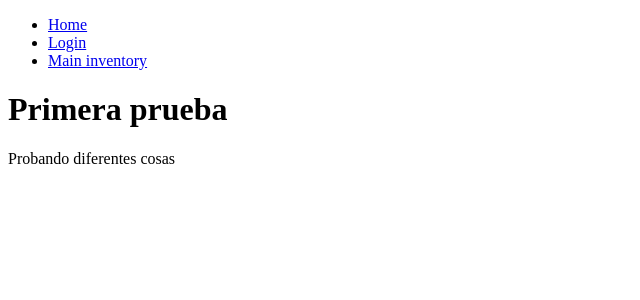
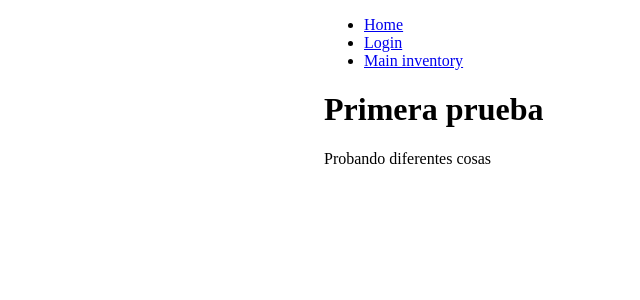
Before and after one commit to Veluxian/pp_001, a React (Create React App) app in the folder front_pp_01/: page / in a window 1280 px wide. Shown: the top 300 px of the page, without its empty margins (0-640 px from the left). Built offline with nearby package versions, Linux system fonts and the light colour scheme.

Commit message:
instalamos sass y damos el primer centrar del div

```diff
--- a/front_pp_01/package.json
+++ b/front_pp_01/package.json
@@ -9,7 +9,8 @@
     "react": "^19.0.0",
     "react-dom": "^19.0.0",
     "react-router-dom": "^7.1.4",
-    "react-scripts": "5.0.1"
+    "react-scripts": "5.0.1",
+    "sass": "^1.84.0"
   },
   "scripts": {
     "start": "react-scripts start",
--- a/front_pp_01/src/assets/styles/index.scss
+++ b/front_pp_01/src/assets/styles/index.scss
@@ -0,0 +1,2 @@
+@import '~bootstrap/scss/bootstrap';
+@import '../../pages/home/home.scss'
--- a/front_pp_01/src/components/navbar/Navbar.js
+++ b/front_pp_01/src/components/navbar/Navbar.js
@@ -3,7 +3,7 @@ import { Link } from "react-router-dom";
 
 export const Navbar = () => {
     return(
-        <nav>
+        <nav className="container">
             <ul>
                 <li><Link to= "/">Home</Link></li>
                 <li><Link to ="/login">Login</Link></li>
--- a/front_pp_01/src/pages/home/Home.js
+++ b/front_pp_01/src/pages/home/Home.js
@@ -1,8 +1,8 @@
 import React from "react";
-
+import "./home.scss";
 export const Home = () => {
     return(
-        <div>
+        <div className="container">
             <h1>Primera prueba</h1>
             <p> Probando diferentes cosas</p>
         </div>
--- a/front_pp_01/src/pages/home/home.scss
+++ b/front_pp_01/src/pages/home/home.scss
@@ -0,0 +1,4 @@
+.container {
+    width: 50%;
+    margin: 0 auto;
+}
```
Also changed, not shown: 1 other file (tests, documents, lock files or other folders).
